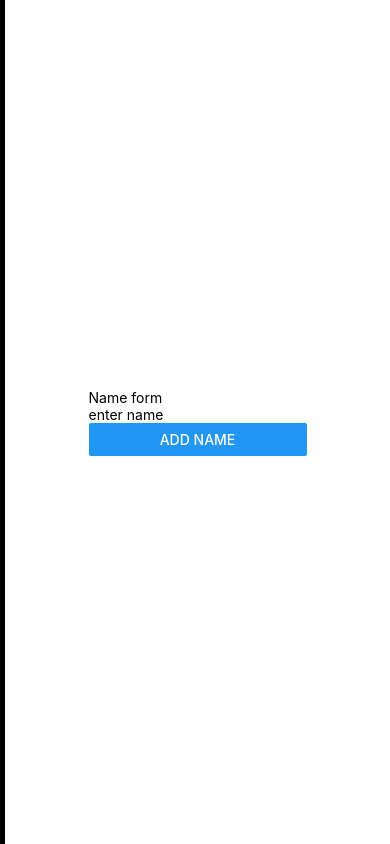
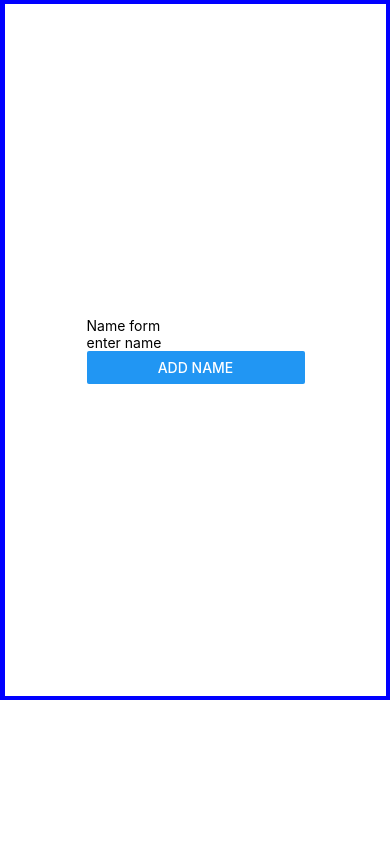
Before and after one commit to shivam5676/first-react-native-app, a React Native app: screen / in a window 390 px wide. Built offline with nearby package versions, Linux system fonts and the light colour scheme.

Commit message:
learnt some new things

```diff
--- a/App.js
+++ b/App.js
@@ -26,7 +26,7 @@ export default function App() {
       </View>
       <View>
         {nameArray.map((current,index) => {
-          return <Text key={index}>{current}</Text>;
+          return <Text key={index} style={styles.textContainer}>{current}</Text>;
         })}
       </View>
     </View>
@@ -35,14 +35,20 @@ export default function App() {
 
 const styles = StyleSheet.create({
   container: {
-    flex: 1,
+    // flex: 1,
+    height:700,
     backgroundColor: "#fff",
     alignItems: "center",
     justifyContent: "center",
     borderLeftWidth:5,
+    borderWidth:4,
+    borderColor:"blue"
   },
   inputContainer: {
     borderStyle: "solid",
     borderColor: "black",
-  },
+  },textContainer:{
+    width:100,
+    backgroundColor:"red"
+  }
 });
```
